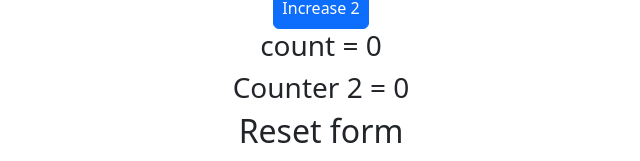
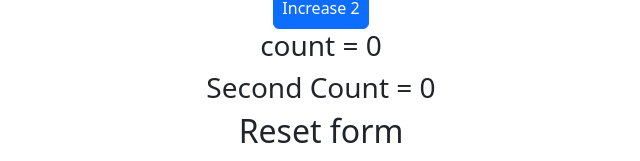
Before and after one commit to rahmanizum/React-journey--Broto, a React (Create React App) app: page / in a window 1280 px wide. Shown: the part 151-312 px from the top of the page, without its empty margins (319-959 px from the left). Built offline with nearby package versions, Linux system fonts and the light colour scheme.

Commit message:
use of spread operator in functional component

```diff
--- a/src/App.js
+++ b/src/App.js
@@ -14,6 +14,10 @@ function App() {
   const increaseCount2 = ()=>{
     setCount(count+2)
   }
+  const obj = {
+    title:"Second Count",
+    count
+  }
   return (
     <div className='pt-3 text-center'>
       <Header/>
@@ -21,7 +25,7 @@ function App() {
       <br />
       <button onClick={increaseCount2} className=' btn btn-primary p-2'> Increase 2</button>
       <h3 className='text-center' id='count'> count = {count}</h3>
-      <Counter title="Counter 2" count={count}/>
+      <Counter {...obj}/>
       <Form title = "Reset form" state={setCount}/>
     </div>
   )
```
